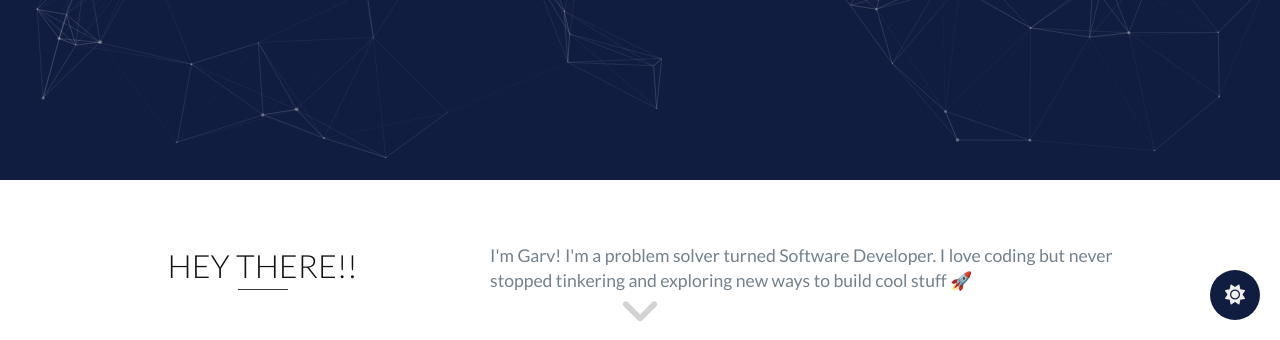
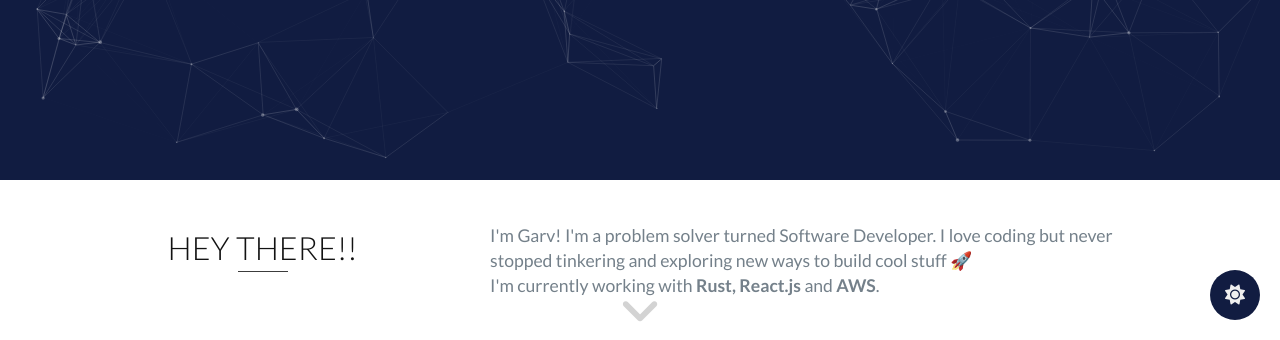
Before and after one commit to garv-goyal/garv-goyal.github.io, a plain HTML site: page index.html in a window 1280 px wide. Shown: the part 460-800 px from the top of the page. Drawn offline with nearby package versions, Linux system fonts and the light colour scheme; animation ran at ten frames a second.

Commit message:
Edit about section

```diff
--- a/css/styles.css
+++ b/css/styles.css
@@ -356,6 +356,18 @@ footer {
     right: 0;
     margin: 0 auto;
     background: #3C3C3C
+}
+
+#about .heading {
+    position: relative;
+    display: inline-block;
+    font-size: 2em;
+    font-weight: 300;
+    margin: -20px 0 30px 0
+}
+
+#about .col-md-7 {
+    margin: -20px 0 30px 0
 }
 
 .background-alt {
--- a/index.html
+++ b/index.html
@@ -136,7 +136,8 @@
                     <div class="col-md-7">
                         <br>
                         <p>
-                            I'm Garv! I'm a problem solver turned Software Developer. I love coding but never stopped tinkering and exploring new ways to build cool stuff 🚀<p>
+                            I'm Garv! I'm a problem solver turned Software Developer. I love coding but never stopped tinkering and exploring new ways to build cool stuff 🚀
+                            <br> I'm currently working with <strong>Rust, React.js</strong> and <strong>AWS</strong>.<p>
                     </div>
                 </div>
             </div>
```
